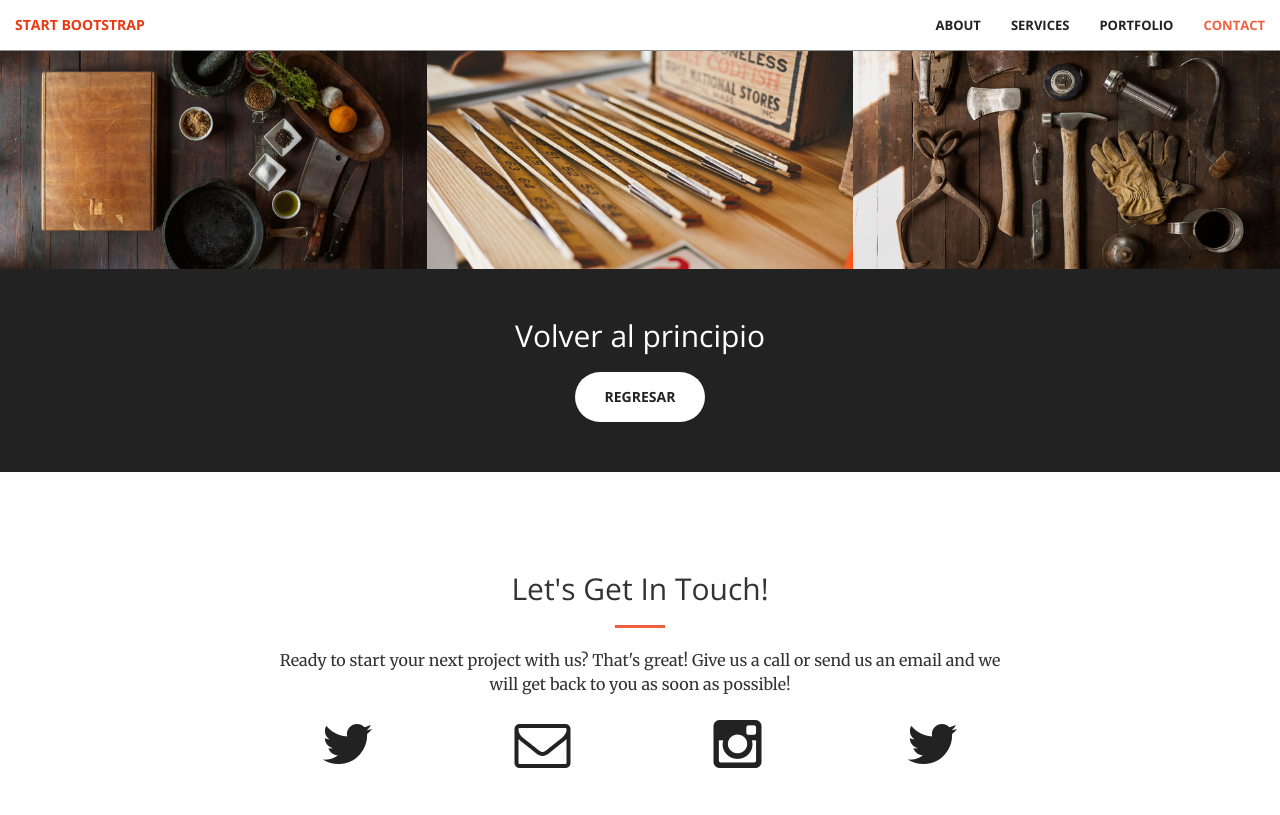
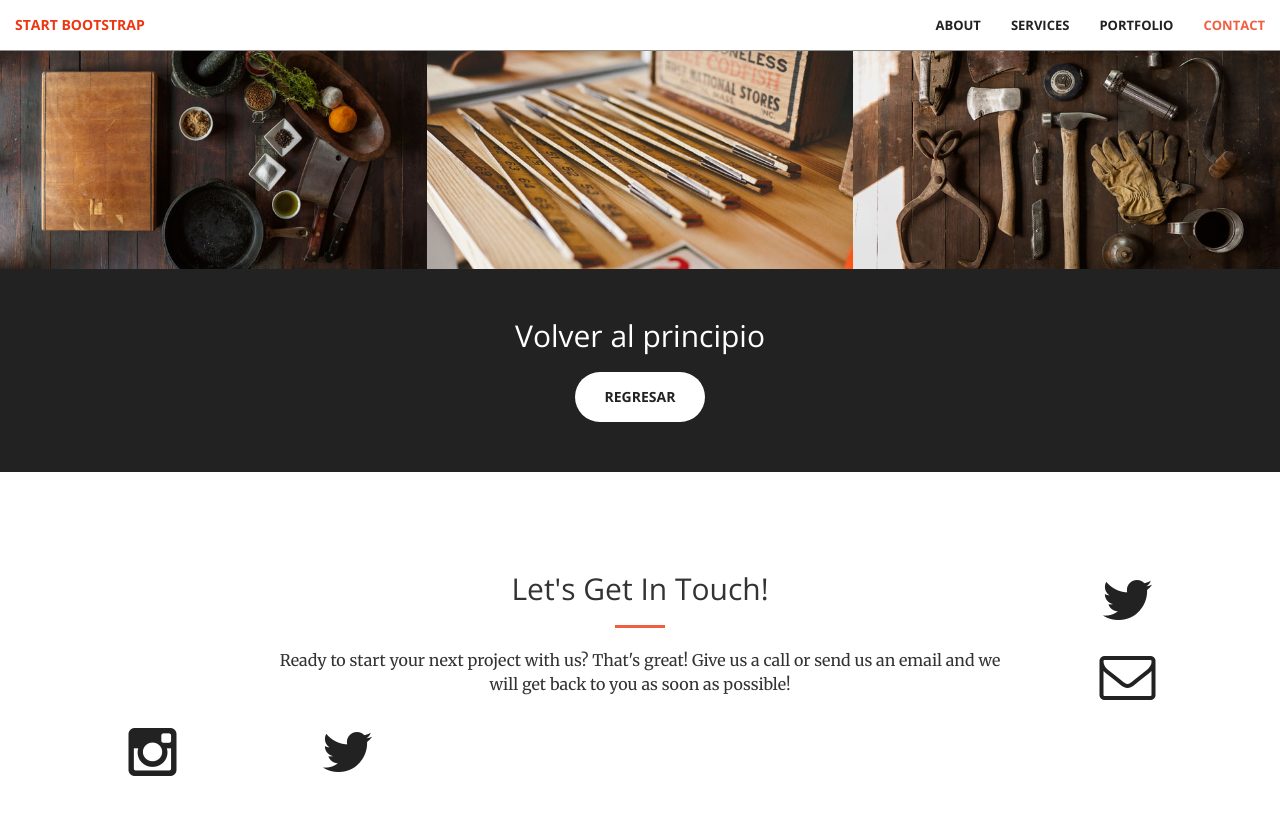
Before and after one commit to KatherineMerchanS/KatherineMerchanS.github.io, a Jekyll site: the page built from index.html, in a window 1280 px wide and 900 px high, scrolled down 1965 px. Shown: the top 815 px of the window. Built offline with Jekyll 4.4.1, drawn with Linux system fonts in a browser that asks for light colours.

Commit message:
Update contact.html

```diff
--- a/_includes/contact.html
+++ b/_includes/contact.html
@@ -6,7 +6,7 @@
                 <hr class="primary">
                 <p>Ready to start your next project with us? That's great! Give us a call or send us an email and we will get back to you as soon as possible!</p>
             </div>
-        <div class="col-lg-2 col-lg-offset-2 text-center">
+        <div class="col-lg-2 col-lg-offset-0,5 text-center">
             <a href="https://twitter.com/{{ site.twitter_username }}">
                 <i class="fa fa-twitter fa-3x wow bounceIn" data-wow-delay=".1s"></i>
                 <p>{{ site.twitter_username }}</p>
```
